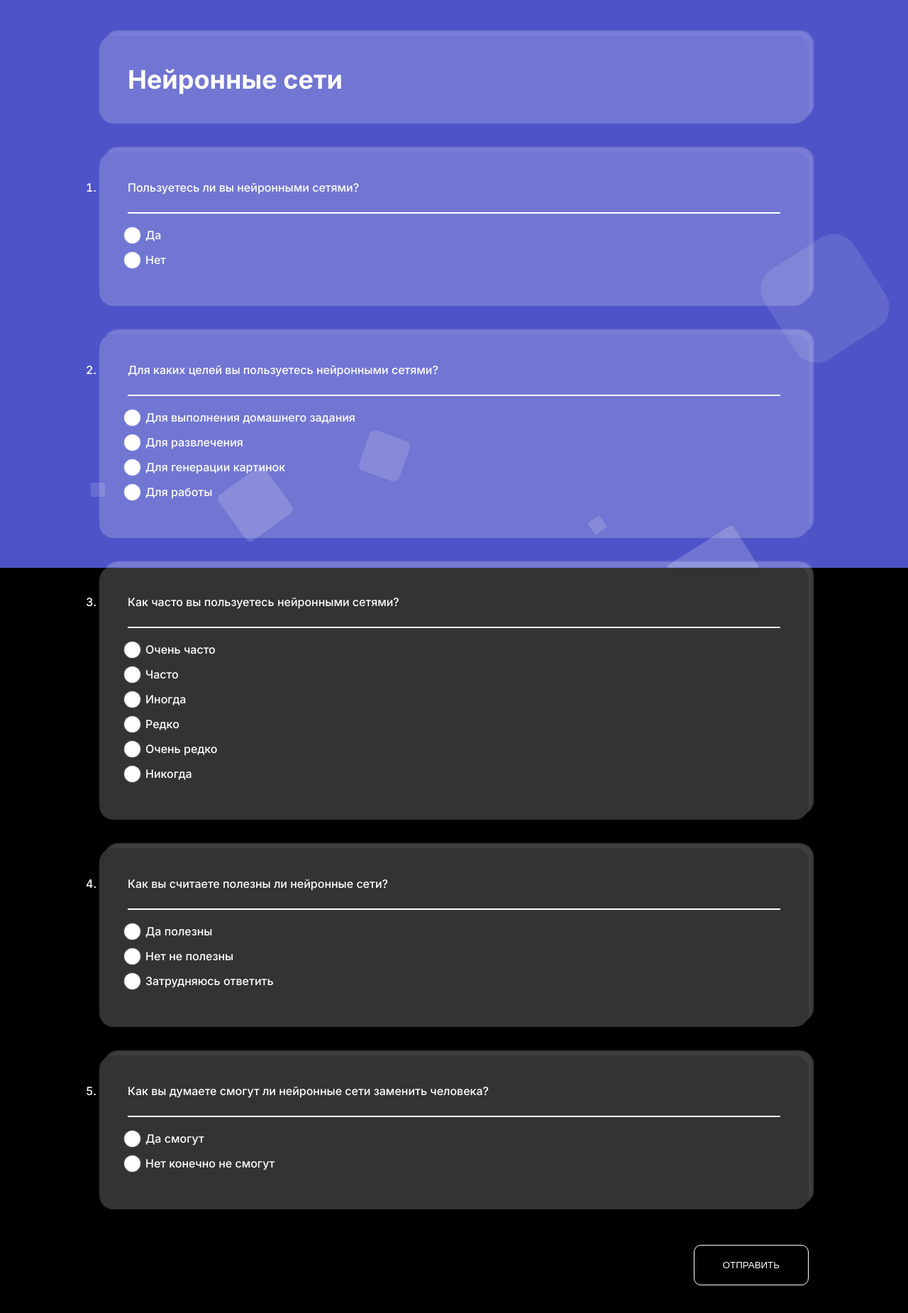
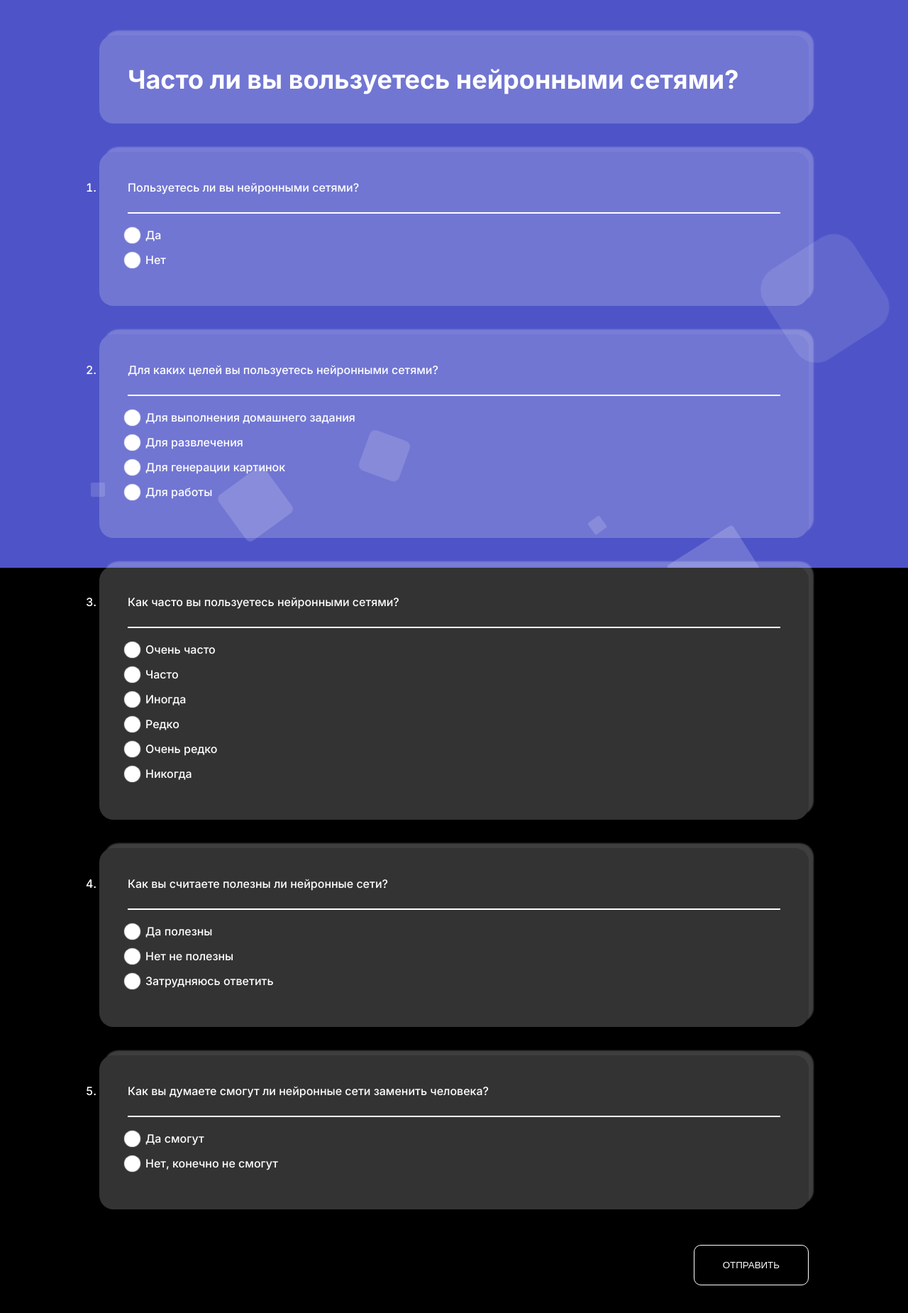
Before and after one commit to iVanMiNaevS/the-questionnaire, a website: page frontend/pages/index.html in a window 1280 px wide. Shown: the whole page at 71% size. Drawn offline with Linux system fonts and the light colour scheme.

Commit message:
change title

```diff
--- a/frontend/pages/index.html
+++ b/frontend/pages/index.html
@@ -12,10 +12,13 @@
 			href="https://fonts.googleapis.com/css2?family=Inter:wght@100..900&display=swap"
 			rel="stylesheet"
 		/>
+		<title>Опрос по нейронным сетям</title>
 	</head>
 	<body>
 		<div class="container">
-			<div class="title"><h1>Нейронные сети</h1></div>
+			<div class="title">
+				<h1>Часто ли вы вользуетесь нейронными сетями?</h1>
+			</div>
 			<ol class="questions">
 				<li class="que" id="1">
 					<div class="que_title">Пользуетесь ли вы нейронными сетями?</div>
@@ -147,7 +150,7 @@
 						<div class="ans">
 							<input type="radio" name="que_ans-5" id="que_ans-14" />
 							<label for="que_ans-14" class="labelQue" id="que_ans-5-2"
-								>Нет конечно не смогут</label
+								>Нет, конечно не смогут</label
 							>
 						</div>
 					</div>
```
